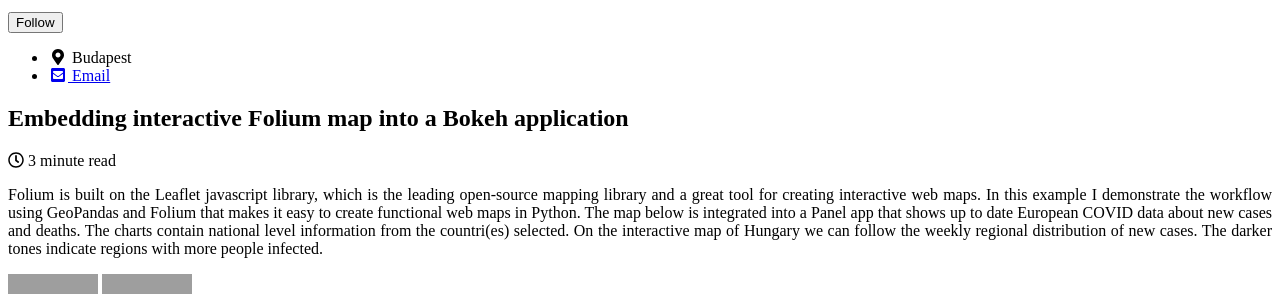
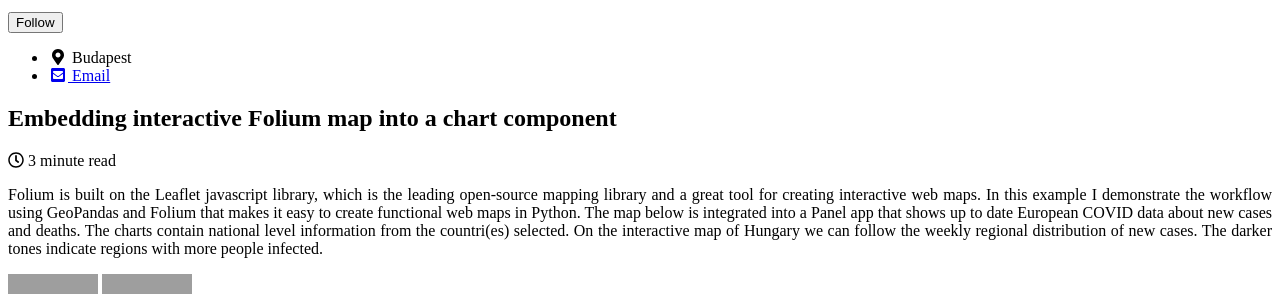
Before and after one commit to dg-data/tidbits, a Jekyll site: the page built from _posts/2019-07-12-folium-charts.md, in a window 1280 px wide and 900 px high, cut to the strip 204-504 px from the top of the window. Built offline with Jekyll 4.4.1, drawn with Linux system fonts in a browser that asks for light colours; cached includes are drawn as plain includes; nearby versions of some CDN libraries; some of the changed text lies outside the part shown; grey boxes are pictures that could not be loaded.

Commit message:
Update 2019-07-12-folium-charts.md

```diff
--- a/_posts/2019-07-12-folium-charts.md
+++ b/_posts/2019-07-12-folium-charts.md
@@ -1,6 +1,6 @@
 ---
-title: "Embedding interactive Folium map into a Bokeh application"
-date: 2020-07-12
+title: "Embedding interactive Folium map into a chart component"
+date: 2020-09-12
 tags: [dataviz, folium]
 folium-loader:
   folium-chart-1: ["charts/covidmap.html", "800"]
```
